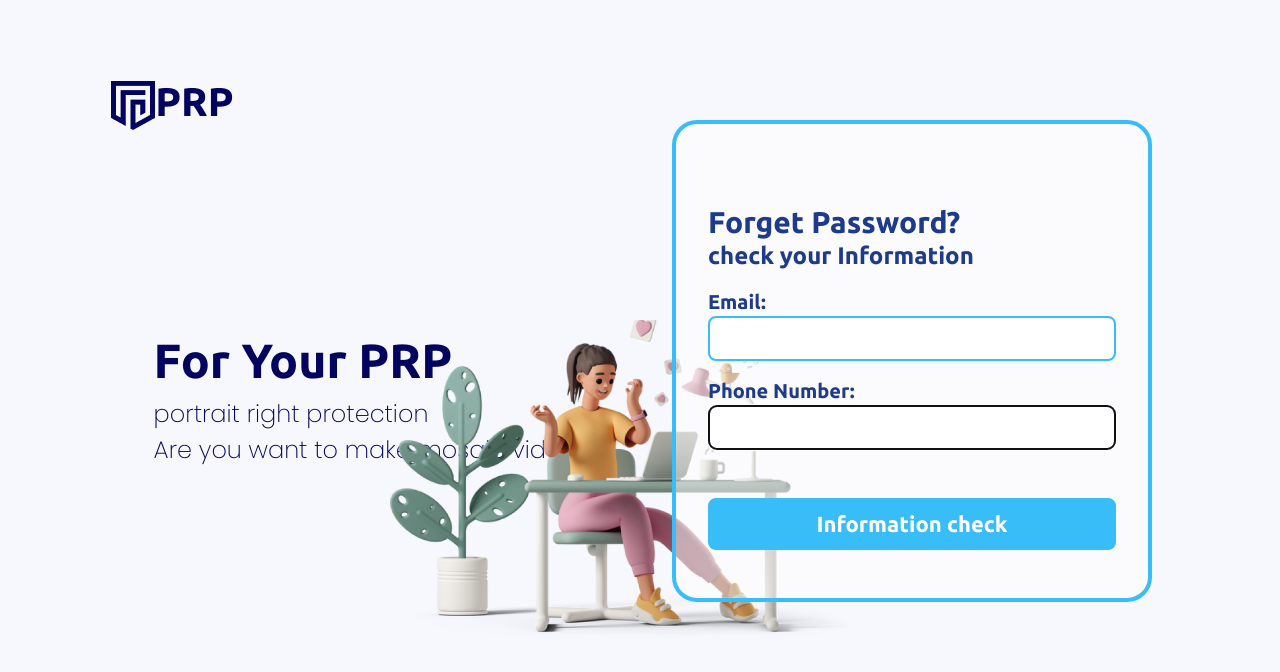
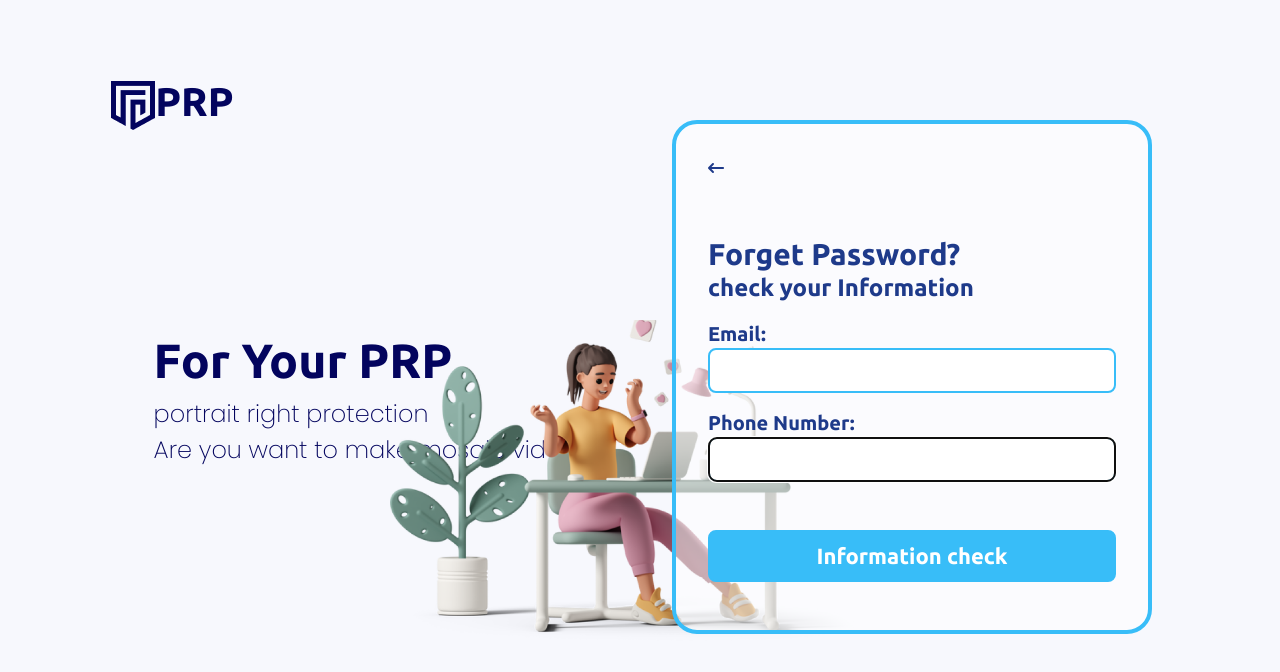
Before and after one commit to PRP-for-your-portrait-right-protection/frontend-repo, a React (Create React App) app: page /reset in a window 1280 px wide. Shown: the top 672 px of the page. Built offline with nearby package versions, Linux system fonts and the light colour scheme.

Commit message:
feat : back button

```diff
--- a/src/components/IdCheck.js
+++ b/src/components/IdCheck.js
@@ -3,6 +3,7 @@ import {
   faCheck,
   faTimes,
   faInfoCircle,
+  faArrowLeftLong,
 } from "@fortawesome/free-solid-svg-icons";
 import { FontAwesomeIcon } from "@fortawesome/react-fontawesome";
 import { Link } from "react-router-dom";
@@ -119,6 +120,9 @@ function IdCheck() {
           >
             {errMsg}
           </p>
+          <Link to="/signin" className="w-12 h-8">
+            <FontAwesomeIcon icon={faArrowLeftLong} className="text-blue-900" />
+          </Link>
           <h1 className="mt-12 text-3xl font-Ubuntu text-blue-900">
             Forget Email?
           </h1>
--- a/src/components/InfoCheck.js
+++ b/src/components/InfoCheck.js
@@ -3,9 +3,10 @@ import {
   faCheck,
   faTimes,
   faInfoCircle,
+  faArrowLeftLong,
 } from "@fortawesome/free-solid-svg-icons";
 import { FontAwesomeIcon } from "@fortawesome/react-fontawesome";
-import { useNavigate } from "react-router-dom";
+import { Link, useNavigate } from "react-router-dom";
 import "./Signup.css";
 import axios from "../api/axios";
 
@@ -265,6 +266,9 @@ function InfoCheck() {
           >
             {errMsg}
           </p>
+          <Link to="/signin" className="w-12 h-8">
+            <FontAwesomeIcon icon={faArrowLeftLong} className="text-blue-900" />
+          </Link>
           <h1 className="mt-12 text-3xl font-Ubuntu text-blue-900">
             Forget Password?
             <div className="text-2xl">check your Information</div>
--- a/src/components/Login.js
+++ b/src/components/Login.js
@@ -1,5 +1,7 @@
 import React, { useRef, useState, useEffect } from "react";
 import { Link, useNavigate } from "react-router-dom";
+import { faArrowLeftLong } from "@fortawesome/free-solid-svg-icons";
+import { FontAwesomeIcon } from "@fortawesome/react-fontawesome";
 import "./Signup.css";
 import axios from "../api/axios";
 
@@ -69,6 +71,9 @@ const Login = () => {
       >
         {errMsg}
       </p>
+      <Link to="/" className="w-12 h-8">
+        <FontAwesomeIcon icon={faArrowLeftLong} className="text-blue-900" />
+      </Link>
       <h1 className="text-3xl font-Ubuntu text-blue-900">Sign In</h1>
       <form className="signupForm" onSubmit={handleSubmit}>
         <label
--- a/src/components/SignUp.js
+++ b/src/components/SignUp.js
@@ -3,6 +3,7 @@ import {
   faCheck,
   faTimes,
   faInfoCircle,
+  faArrowLeftLong,
 } from "@fortawesome/free-solid-svg-icons";
 import { FontAwesomeIcon } from "@fortawesome/react-fontawesome";
 import { Link, useNavigate } from "react-router-dom";
@@ -184,6 +185,9 @@ const SignUp = () => {
       >
         {errMsg}
       </p>
+      <Link to="/signin" className="w-12 h-8">
+        <FontAwesomeIcon icon={faArrowLeftLong} className="text-blue-900" />
+      </Link>
       <h1 className="text-2xl font-Ubuntu text-blue-900">Create Account</h1>
       <form className="signupForm" onSubmit={handleSubmit}>
         <label
```
